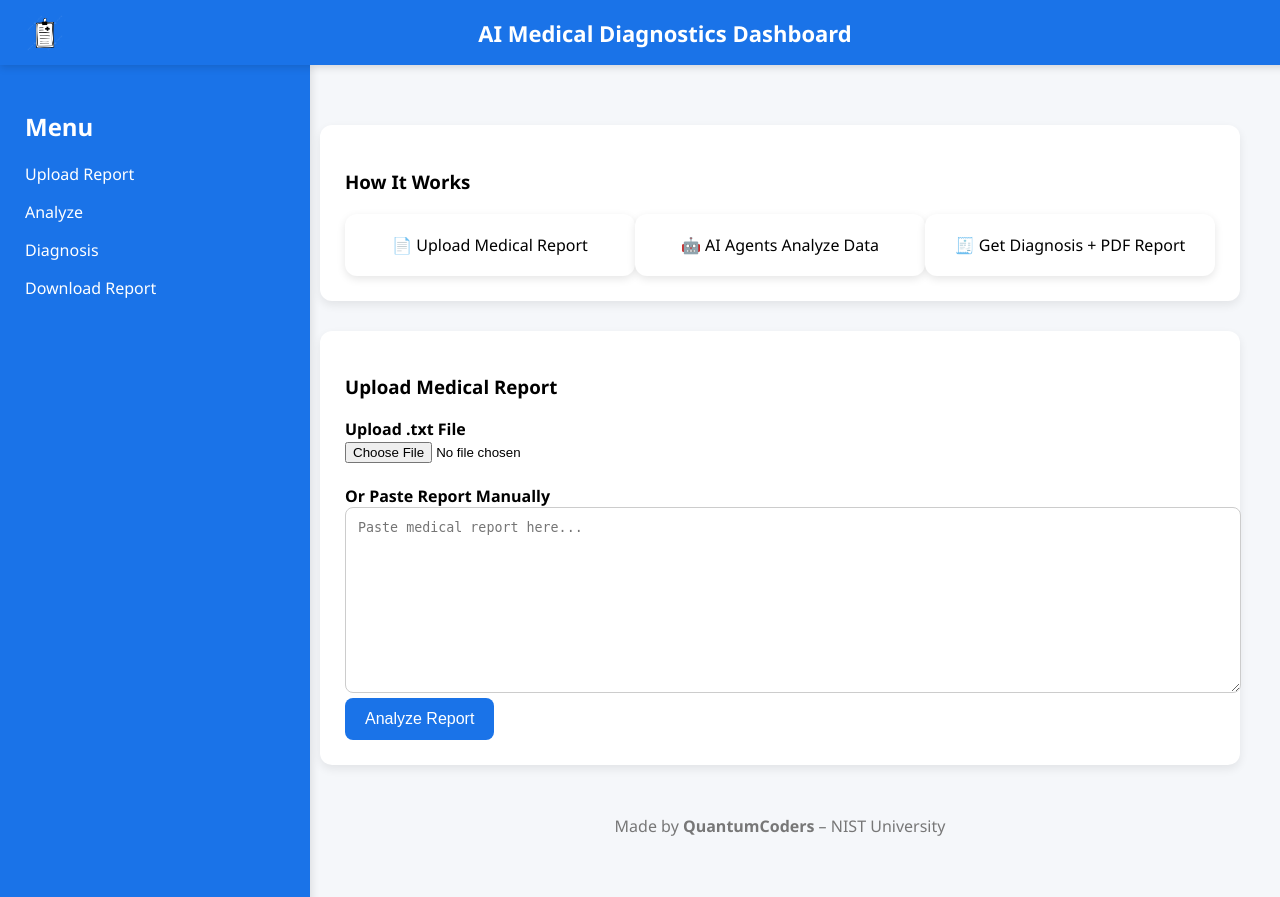
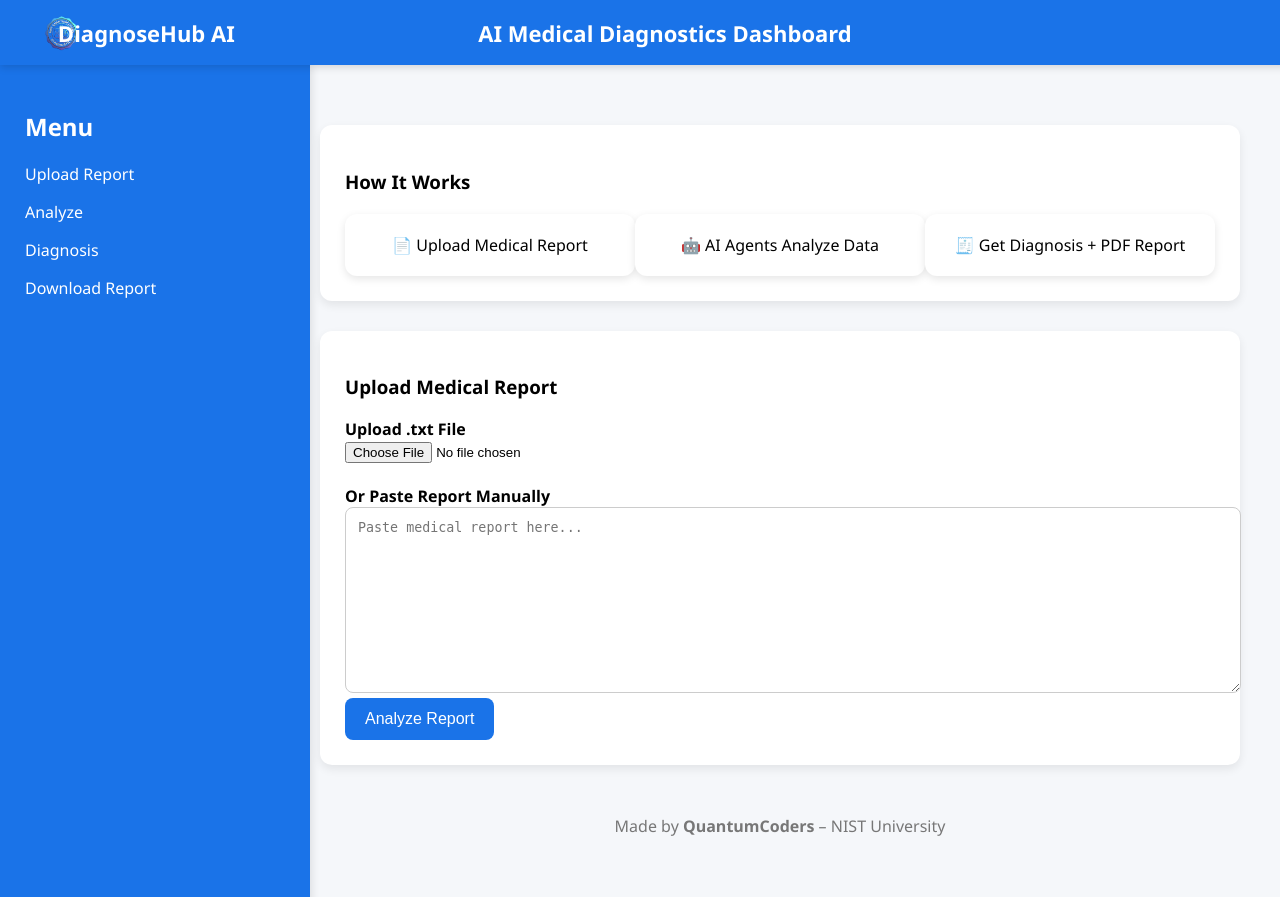
Before and after one commit to MRPREM31/AI-Medical-Diagnostics, a Flask app: page / in a window 1280 px wide. Run offline with Flask 3, Linux system fonts and the light colour scheme; some libraries are stand-ins or nearby versions.

Commit message:
Title leftadded

```diff
--- a/templates/index.html
+++ b/templates/index.html
@@ -2,7 +2,7 @@
 <html lang="en">
 <head>
     <meta charset="UTF-8">
-    <title>AI Medical Diagnostics</title>
+    <title>DiagnoseHub AI</title>
 
     <style>
         body {
@@ -37,6 +37,13 @@
             font-weight: bold;
             position: absolute;
             left: 50%;
+            transform: translateX(-50%);
+        }
+        .title-left{
+            font-size: 22px;
+            font-weight: bold;
+            position: absolute;
+            left: 11%;
             transform: translateX(-50%);
         }
 
@@ -128,7 +135,8 @@
 
     <!-- NAVBAR -->
     <div class="navbar">
-        <img src="/static/dignosis1.png">
+        <img src="/static/hospital_logo.png">
+        <div class="title-left">DiagnoseHub AI</div>
         <div class="title">AI Medical Diagnostics Dashboard</div>
     </div>
 
```
